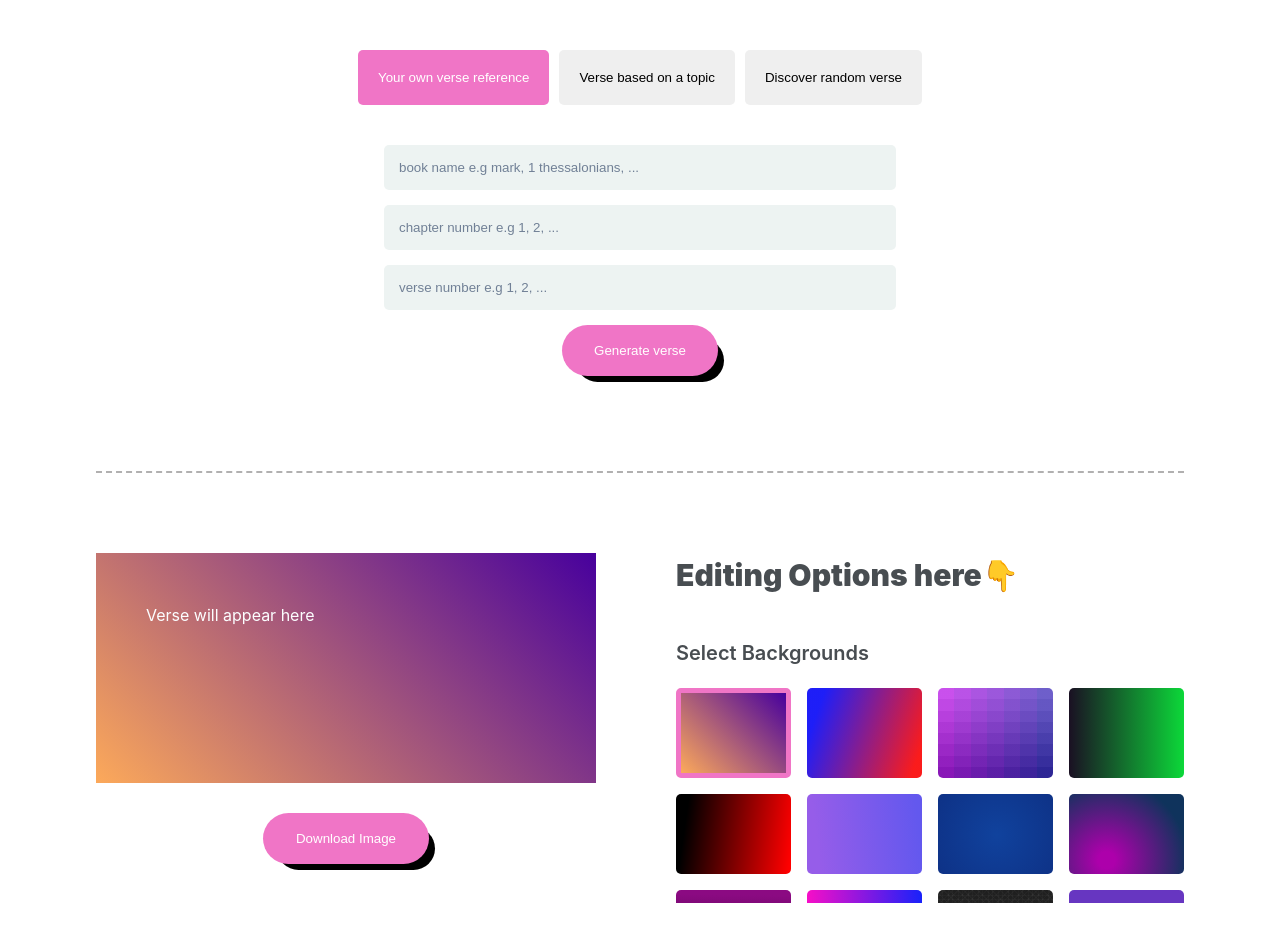
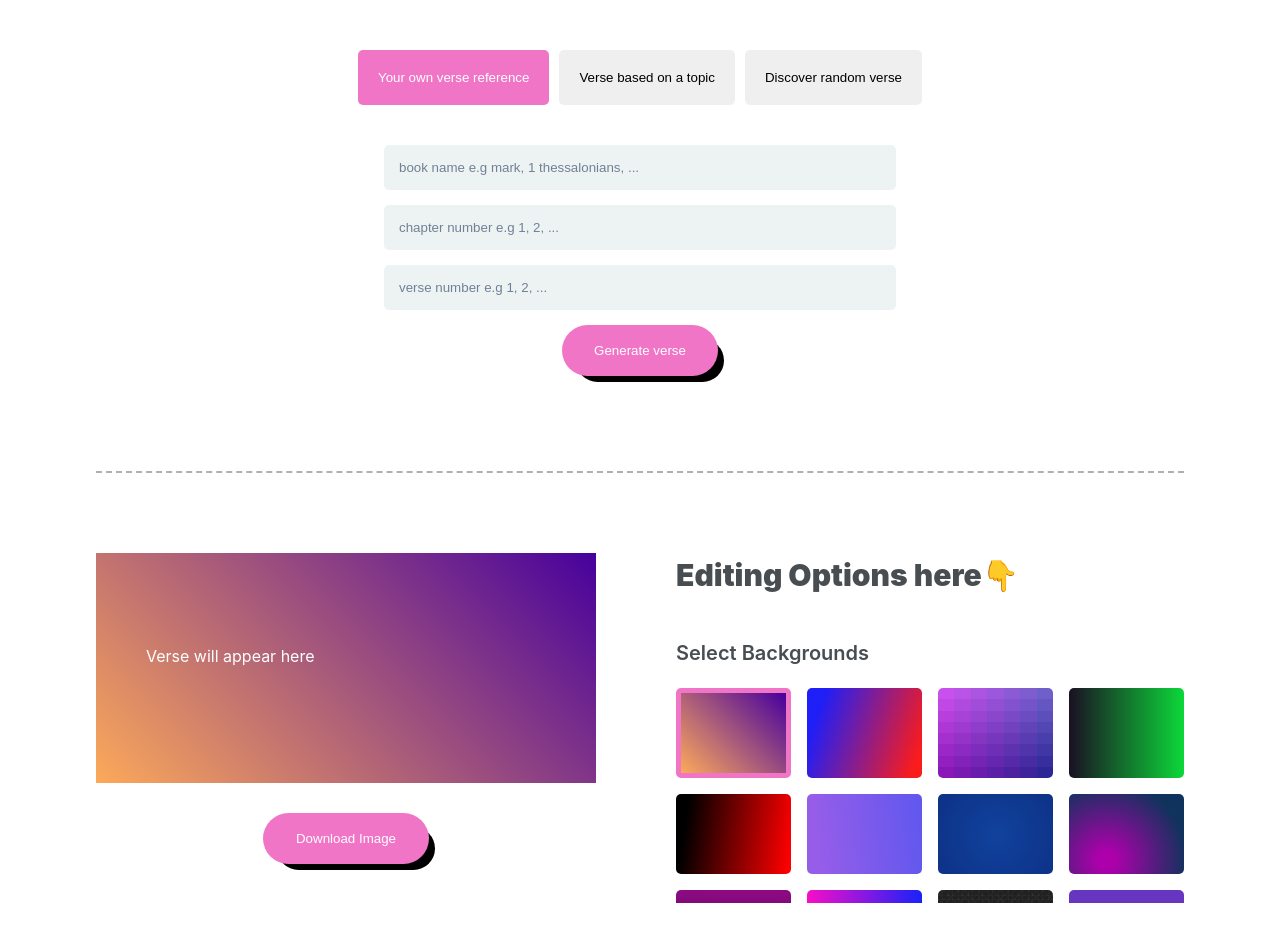
Before and after one commit to abrusu-collins/bibly, a React (Create React App) app: page /app in a window 1280 px wide. Shown: the top 942 px of the page. Built offline with nearby package versions, Linux system fonts and the light colour scheme; no server answers; a web font is replaced by a local one.

Commit message:
quick fix

```diff
--- a/src/scss/app page/_dataandediting.scss
+++ b/src/scss/app page/_dataandediting.scss
@@ -17,6 +17,10 @@
         rgb(71, 0, 157)
       );
       padding: 50px;
+      text-align: center;
+      display: flex;
+      flex-direction: column;
+      justify-content: center;
       text-align: center;
       & .verse {
         text-align: left;
--- a/src/styles/index.css
+++ b/src/styles/index.css
@@ -238,6 +238,10 @@ form button:hover {
   background: linear-gradient(45deg, rgb(252, 169, 90), rgb(162, 85, 124), rgb(71, 0, 157));
   padding: 50px;
   text-align: center;
+  display: flex;
+  flex-direction: column;
+  justify-content: center;
+  text-align: center;
 }
 .dataandediting .data .versediv .verse {
   text-align: left;
```
